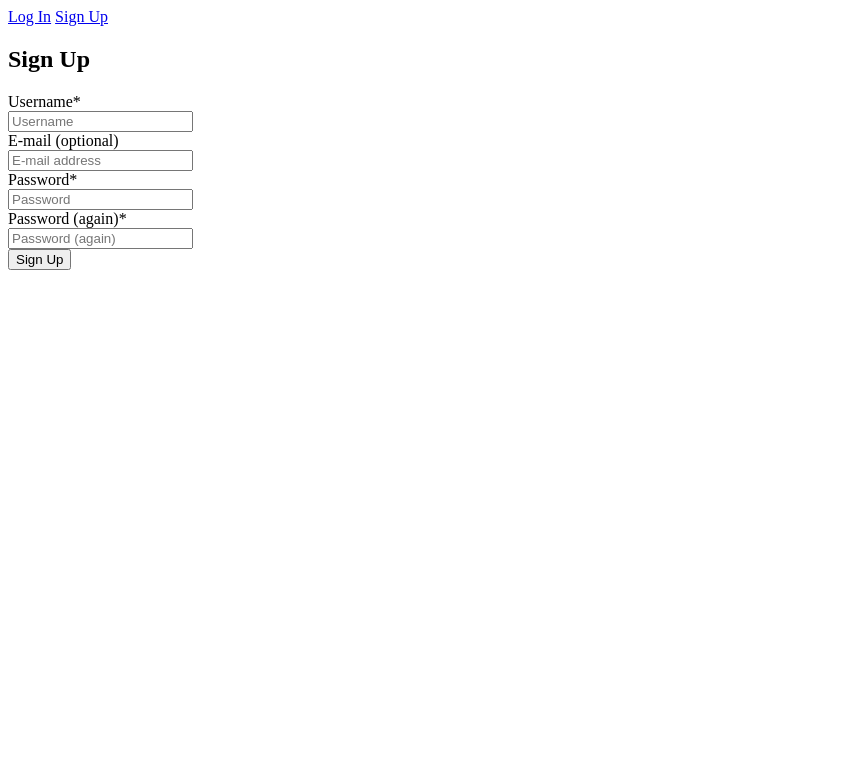
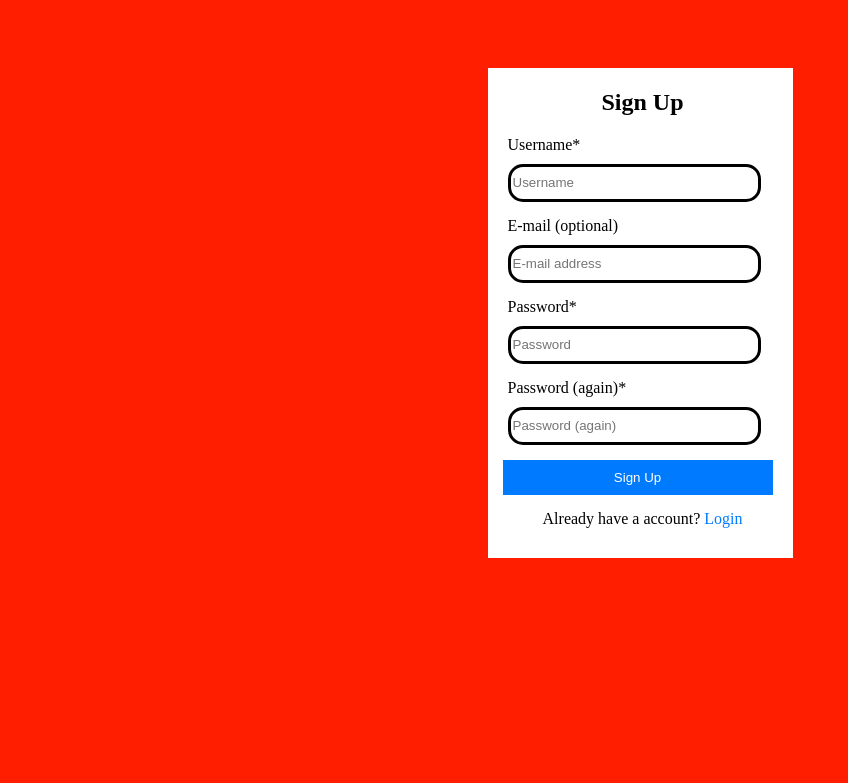
Before and after one commit to CSI-KJSCE/Video-Sharing-21-22-WorkShop1, a Django app: page /accounts/signup/ in a window 1280 px wide. Shown: the top 783 px of the page, without its empty margins (0-848 px from the left). Run offline with Django 3.2, Linux system fonts and the light colour scheme; some libraries are stand-ins or nearby versions.

Commit message:
Login and signup done

```diff
--- /dev/null
+++ b/static/css/login.css
@@ -0,0 +1,48 @@
+body{
+    background-color:rgb(255, 30, 0);
+    border-radius:0;
+    display: flex;
+    align-items: center;
+    justify-content: center;
+}
+.container{
+    background-color:white;
+    margin-top: 130px;
+    width: 300px;
+    padding-top:1px;
+    padding-left:5px;
+    padding-bottom:15px;
+}
+.container h2{
+    text-align:center;
+}
+.form-group{
+    margin:15px;
+}
+#id_login,#id_password,#id_username,#id_email,#id_password1,#id_password2{
+    display: inline-block;
+    border: 3px solid black;
+    border-radius:15px;
+    outline:none;
+    margin-top:10px;
+    height:30px;
+    width:90%;
+}
+#submit-button{
+    margin-left:10px;
+    width: 90%;
+    border: 0;
+    height:50%;
+    padding:10px;
+    color:#fff;
+    background-color: #007bff;
+    cursor: pointer;
+}
+.noacc{
+    text-align: center;
+    margin:15px;
+}
+.noacc a{
+    text-decoration: none;
+    color: #007bff;
+}
--- a/templates/_base.html
+++ b/templates/_base.html
@@ -1,3 +1,4 @@
+
 <nav class="my-2 my-md-0 mr-md-3">
 
 {% if user.is_authenticated %}
--- a/templates/account/signup.html
+++ b/templates/account/signup.html
@@ -1,11 +1,25 @@
-{% extends '_base.html' %}
-{% load crispy_forms_tags %}
-{% block title %}Sign Up{% endblock title %}
-{% block content %}
-<h2>Sign Up</h2>
-<form method="post">
-{% csrf_token %}
-{{ form|crispy }}
-<button class="btn btn-success" type="submit">Sign Up</button>
-</form>
-{% endblock content %}
+{% load static %} {% load crispy_forms_tags %}
+<!DOCTYPE html>
+<html lang="en">
+  <head>
+    <meta charset="UTF-8" />
+    <meta http-equiv="X-UA-Compatible" content="IE=edge" />
+    <meta name="viewport" content="width=device-width, initial-scale=1.0" />
+    <title>Document</title>
+    <link rel="stylesheet" href="{% static 'css/login.css' %}" />
+  </head>
+  <body>
+    <div class="container" style="margin-top: 60px;">
+      <h2>Sign Up</h2>
+      <form method="post">
+        {% csrf_token %} {{ form|crispy }}
+        <button class="btn btn-success" type="submit" id="submit-button">
+          Sign Up
+        </button>
+        <div class="noacc">
+          Already have a account? <a href="{% url 'account_login' %}">Login</a>
+        </div>
+      </form>
+    </div>
+  </body>
+</html>
```
Also changed, not shown: templates/account/login.html (+22 -11 lines), db.sqlite3.
